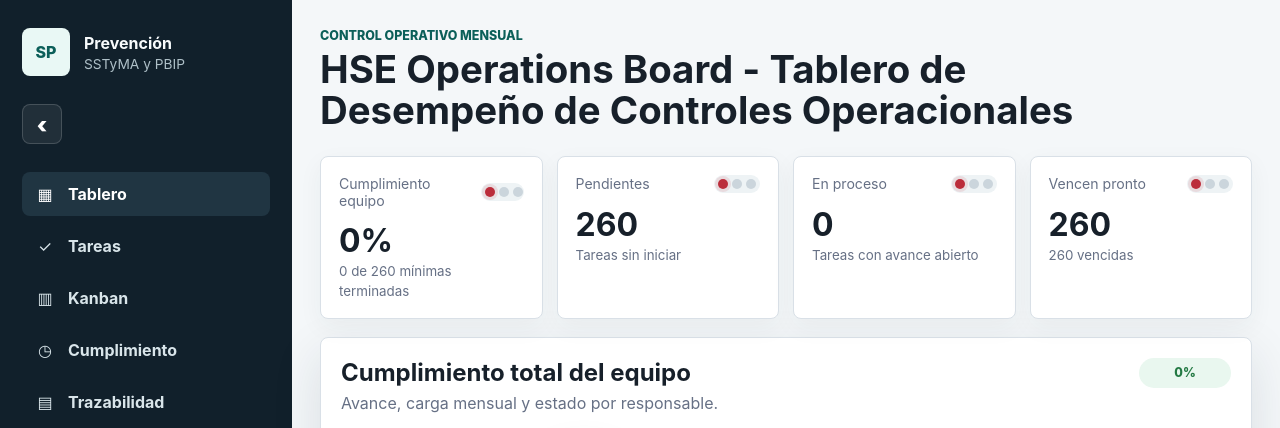
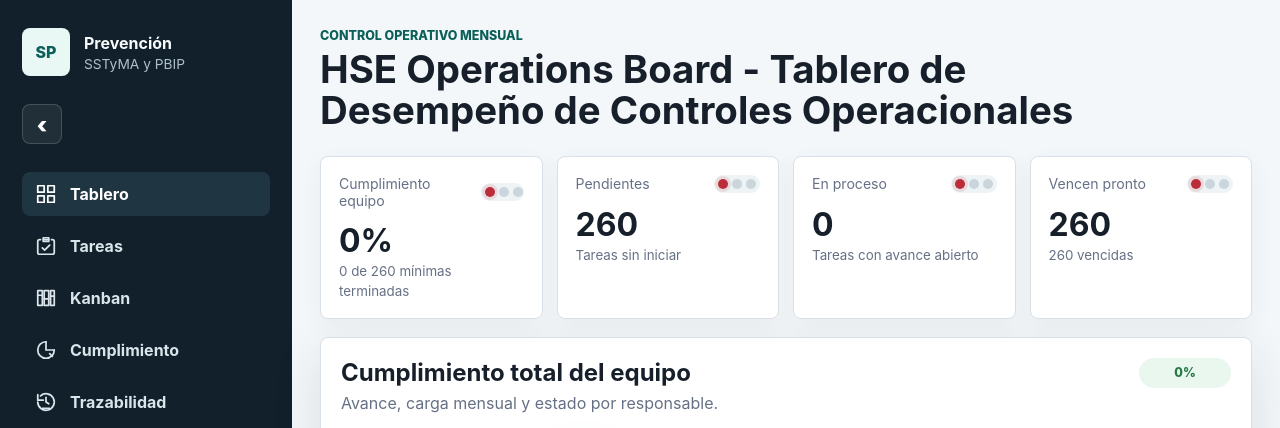
Before and after one commit to Calderondy9/hse-operations-board, a website: page index.html in a window 1280 px wide. Shown: the top 428 px of the page. Drawn offline with Linux system fonts and the light colour scheme.

Commit message:
Improve sidebar navigation icons

```diff
--- a/index.html
+++ b/index.html
@@ -27,23 +27,57 @@
 
         <nav class="nav" aria-label="Secciones principales">
           <button class="nav-item active" data-view="dashboard" type="button">
-            <span aria-hidden="true">▦</span>
+            <span class="nav-icon" aria-hidden="true">
+              <svg viewBox="0 0 24 24" focusable="false">
+                <rect x="3" y="3" width="7" height="7"></rect>
+                <rect x="14" y="3" width="7" height="7"></rect>
+                <rect x="3" y="14" width="7" height="7"></rect>
+                <rect x="14" y="14" width="7" height="7"></rect>
+              </svg>
+            </span>
             <strong>Tablero</strong>
           </button>
           <button class="nav-item" data-view="tasks" type="button">
-            <span aria-hidden="true">✓</span>
+            <span class="nav-icon" aria-hidden="true">
+              <svg viewBox="0 0 24 24" focusable="false">
+                <path d="M9 5h6"></path>
+                <path d="M9 3h6v4H9z"></path>
+                <path d="M6 5H5a2 2 0 0 0-2 2v12a2 2 0 0 0 2 2h14a2 2 0 0 0 2-2V7a2 2 0 0 0-2-2h-1"></path>
+                <path d="m8 14 2.5 2.5L16 11"></path>
+              </svg>
+            </span>
             <strong>Tareas</strong>
           </button>
           <button class="nav-item" data-view="kanban" type="button">
-            <span aria-hidden="true">▥</span>
+            <span class="nav-icon" aria-hidden="true">
+              <svg viewBox="0 0 24 24" focusable="false">
+                <rect x="3" y="4" width="5" height="16"></rect>
+                <rect x="10" y="4" width="5" height="16"></rect>
+                <rect x="17" y="4" width="4" height="16"></rect>
+                <path d="M3 9h5M10 13h5M17 10h4"></path>
+              </svg>
+            </span>
             <strong>Kanban</strong>
           </button>
           <button class="nav-item" data-view="performance" type="button">
-            <span aria-hidden="true">◷</span>
+            <span class="nav-icon" aria-hidden="true">
+              <svg viewBox="0 0 24 24" focusable="false">
+                <path d="M12 3v9h9"></path>
+                <path d="M21 12a9 9 0 1 1-9-9"></path>
+                <path d="M16 16l3 3"></path>
+              </svg>
+            </span>
             <strong>Cumplimiento</strong>
           </button>
           <button class="nav-item" data-view="history" type="button">
-            <span aria-hidden="true">▤</span>
+            <span class="nav-icon" aria-hidden="true">
+              <svg viewBox="0 0 24 24" focusable="false">
+                <path d="M3 12a9 9 0 1 0 3-6.7"></path>
+                <path d="M3 4v6h6"></path>
+                <path d="M12 7v5l3 2"></path>
+                <path d="M8 19h8"></path>
+              </svg>
+            </span>
             <strong>Trazabilidad</strong>
           </button>
         </nav>
--- a/styles.css
+++ b/styles.css
@@ -124,9 +124,22 @@ button {
   text-align: left;
 }
 
-.nav-item span {
+.nav-icon {
+  display: grid;
+  place-items: center;
+  width: 24px;
+  min-width: 24px;
+  height: 24px;
+}
+
+.nav-icon svg {
   width: 22px;
-  text-align: center;
+  height: 22px;
+  fill: none;
+  stroke: currentColor;
+  stroke-width: 1.9;
+  stroke-linecap: round;
+  stroke-linejoin: round;
 }
 
 .nav-item strong {
@@ -194,8 +207,9 @@ button {
   padding: 10px;
 }
 
-.sidebar-collapsed .nav-item span {
+.sidebar-collapsed .nav-icon {
   width: auto;
+  min-width: 0;
 }
 
 .sidebar-collapsed .month-card {
```
